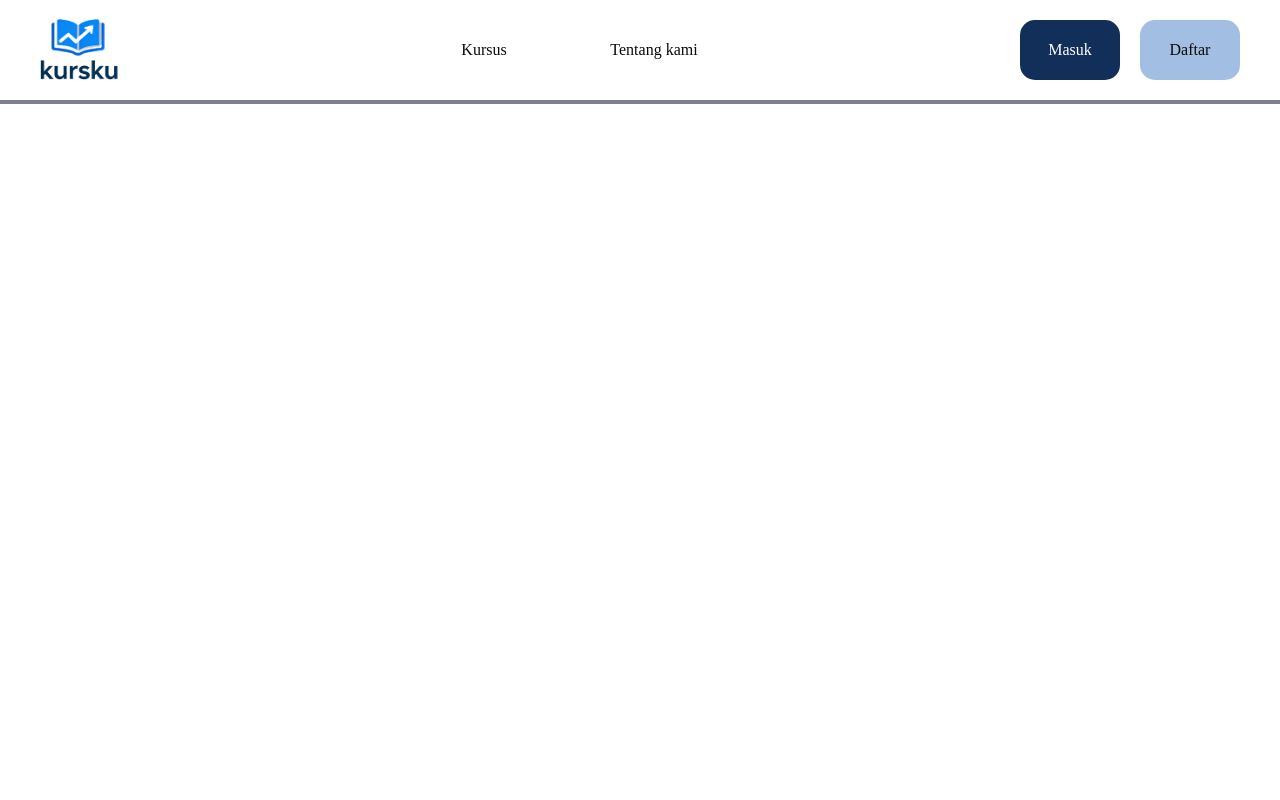
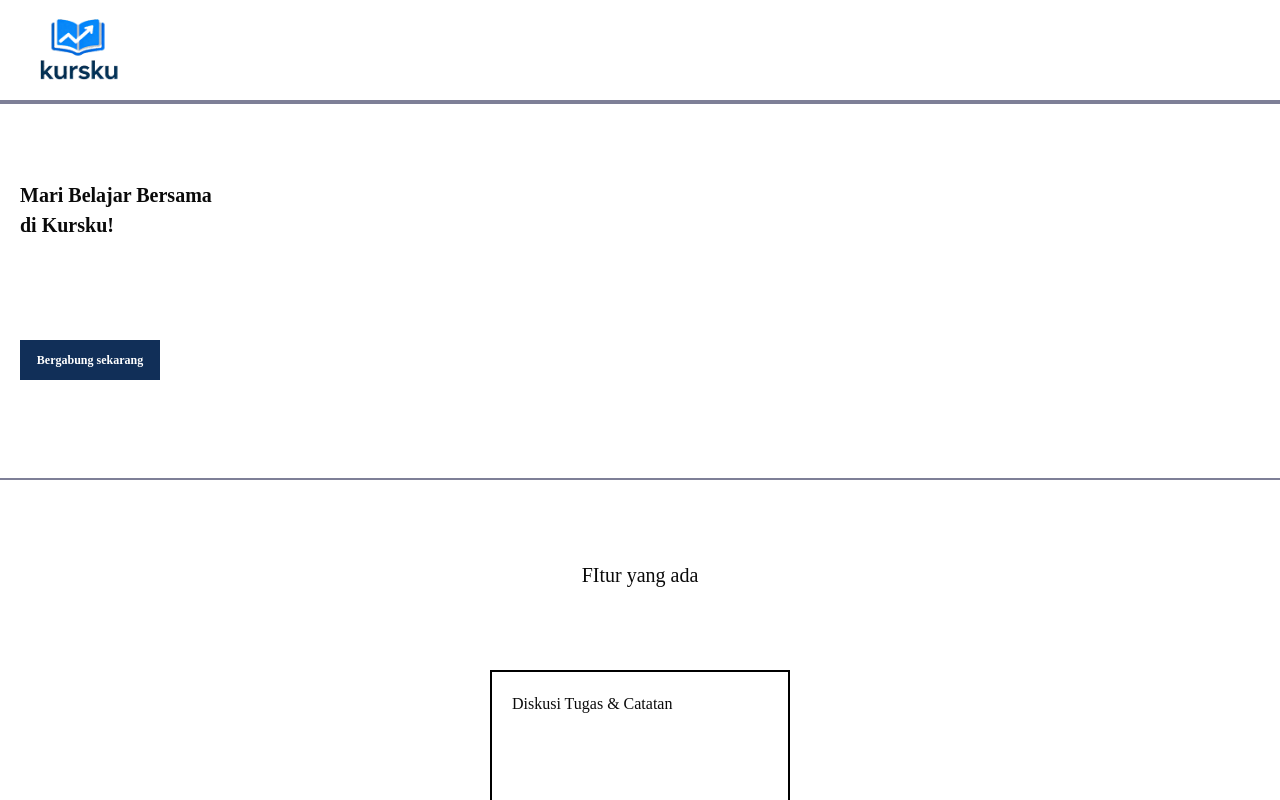
Before and after one commit to irfanCode-code/Kursku, a Next.js app in the folder frontend/: page / in a window 1280 px wide. Shown: the top 800 px of the page. Built offline with nearby package versions, Linux system fonts and the light colour scheme.

Commit message:
fix: handle nav close

```diff
--- /dev/null
+++ b/frontend/app/auth/login/page.tsx
@@ -0,0 +1,17 @@
+'use client'
+
+import { useEffect, useState } from "react"
+
+export default function login() {
+    const [count, setCount] = useState(0);
+
+    useEffect(() => {
+  console.log('Runs when count changes');
+}, [count]);
+    return(
+        <div>
+            <p>nilai: {count}</p>
+            <button onClick={() => {setCount(count + 1)}}>tambah</button>
+        </div>
+    )
+}
--- a/frontend/app/layout.tsx
+++ b/frontend/app/layout.tsx
@@ -24,14 +24,13 @@ export default function RootLayout({
   children: React.ReactNode;
 }>) {
   return (
-    <html
-      lang="en"
-      className={`${geistSans.variable} ${geistMono.variable} h-full antialiased`}
-    >
-      <header>
-        <NavBar />
-      </header>
-      <body className="min-h-full flex flex-col">{children}</body>
+    <html >
+      <body className="min-h-full flex flex-col">
+        <header>
+          <NavBar />
+        </header>
+        {children}
+        </body>
     </html>
   );
 }
--- a/frontend/app/page.tsx
+++ b/frontend/app/page.tsx
@@ -1,6 +1,29 @@
 import axios from "axios"
+import Link from "next/link"
 
 
 export default function mainPage() {
-  <div></div>
+  return (
+    <div className="mt-20  h-100 border-b-2 border-[#7E7F97]">
+      <div className="flex flex-col justify-start items-start mt-25 ml-5 gap-25">
+        <p className="font-semibold text-[20px] w-50">Mari Belajar Bersama di Kursku!</p>
+        <button className=" h-10 w-35 text-[12px] rounded-[12] bg-[#112F58] text-white font-semibold">Bergabung sekarang</button>
+      </div>
+
+      <div className="mt-25 h-200 flex flex-col items-center">
+        <p className="text-[20px] mt-20">FItur yang ada </p>
+        <div className="grid grid-row-2 gap-4 mt-20">
+          <div className="border-2 border-black h-50 w-75 rounded-[15] hover:-translate-y-2">
+            <p className="mt-5 ml-5">Diskusi Tugas & Catatan</p>
+          </div>
+          <div className="border-2 border-black h-50 w-75 rounded-[15] flex mt-10 hover:-translate-2">
+            <p className="mt-5 ml-5">Kelas Belajar</p>
+          </div>
+        </div>
+      </div>
+
+      <div className="h-150">
+      </div>
+    </div>
+  )
 }
--- a/frontend/components/ui/nav.tsx
+++ b/frontend/components/ui/nav.tsx
@@ -1,29 +1,50 @@
 'use client';
 
-import { useState } from "react";
+import { useState, useRef, useEffect } from "react";
+import { Menu } from "lucide-react";
 
 export default function NavBar() {
-    const [isOpen, setIs] = useState(false)
+    const [isOpen, setIsOpen] = useState(false)
+    const navRef = useRef<HTMLDivElement>(null)
+
+    useEffect(() => {
+        const handleClose = (event: MouseEvent) => {
+            if(isOpen && navRef.current && !navRef.current.contains(event.target as Node)) {
+                setIsOpen(false)
+            }
+        }
+        document.addEventListener("mousedown", handleClose)
+        return () => {
+            document.addEventListener("mousedown", handleClose)
+        }
+    }, [isOpen])
+
 
     return (
-        <div className="border-b-4 border-[#7E7F97] w-full fixed">
-            <div className="flex w-full justify-between">
+        <div className="border-b-4 border-[#7E7F97] w-full fixed bg-white">
+            <div className="flex w-full justify-between static">
                 <img src="/logo.png" alt="logo" className="h-20 pl-7 cursor-pointer lg:h-25" />
 
-                <div className="flex flex-col gap-1 pr-10 pt-7 cursor-pointer lg:hidden">
-                    <div className="bg-black h-1 w-7 rounded-[10px]"></div>
-                    <div className="bg-black h-1 w-7 rounded-[10px]"></div>
-                    <div className="bg-black h-1 w-7 rounded-[10px]"></div>
-                </div>
+                <div>
+                    {isOpen ? (
+                    <div ref={navRef} className="flex absolute bg-blue-200 flex-col h-lvh right-0 w-3/5 group">
+                        <div className="flex relative">
+                            <div className="flex absolute mt-40 flex-col gap-5 -200 w-full">
+                                <button className="h-15 w-25 lg:rounded-[15px] hover:bg-[#7E7F97] cursor-pointer border-t-1 border-b-1 border-black w-full">Kursus</button>
+                                <button className="h-15 w-30 lg:rounded-[15px] hover:bg-[#7E7F97] cursor-pointer border-t-1 border-b-1 border-black w-full">Tentang kami</button>
+                            </div>
 
-                <div className="hidden lg:flex lg:gap-15 items-center">
-                    <button className="h-15 w-25 rounded-[15px] hover:bg-[#7E7F97] cursor-pointer">Kursus</button>
-                    <button className="h-15 w-30 rounded-[15px] hover:bg-[#7E7F97] cursor-pointer">Tentang kami</button>
-                </div>
-
-                <div className="hidden lg:flex lg:gap-5 lg:pr-10 items-center">
-                    <button className="h-15 w-25 rounded-[15px] bg-[#112F58] text-white hover:bg-[#486894] cursor-pointer">Masuk</button>
-                    <button className="h-15 w-25 rounded-[15px] bg-[#A2BEE2] hover:bg-[#486894] cursor-pointer">Daftar</button>
+                            <div className="flex absolute gap-5 right-0 mr-3 mt-5">
+                                <button className="h-13 w-18 rounded-[15px] bg-[#112F58] text-white hover:bg-[#486894] cursor-pointer">Masuk</button>
+                                <button className="h-13 w-18 rounded-[15px] bg-[#A2BEE2] hover:bg-[#486894] cursor-pointer">Daftar</button>
+                            </div>
+                        </div>
+                    </div>
+                    ) : (
+                        <div className="flex flex-col gap-1 pr-10 pt-7 cursor-pointer lg:hidden">
+                        <Menu onClick={() => setIsOpen(true)}/>
+                    </div>
+                        )}
                 </div>
             </div>
         </div>
--- a/frontend/package.json
+++ b/frontend/package.json
@@ -13,6 +13,8 @@
     "axios": "^1.18.1",
     "class-variance-authority": "^0.7.1",
     "clsx": "^2.1.1",
+    "embla-carousel-auto-scroll": "^8.6.0",
+    "embla-carousel-react": "^8.6.0",
     "lucide-react": "^1.23.0",
     "next": "16.2.10",
     "react": "19.2.4",
```
Also changed, not shown: frontend/app/auth/register/page.tsx (added), frontend/components/ui/carousel.tsx (added), 2 other files (tests, documents, lock files or other folders).
